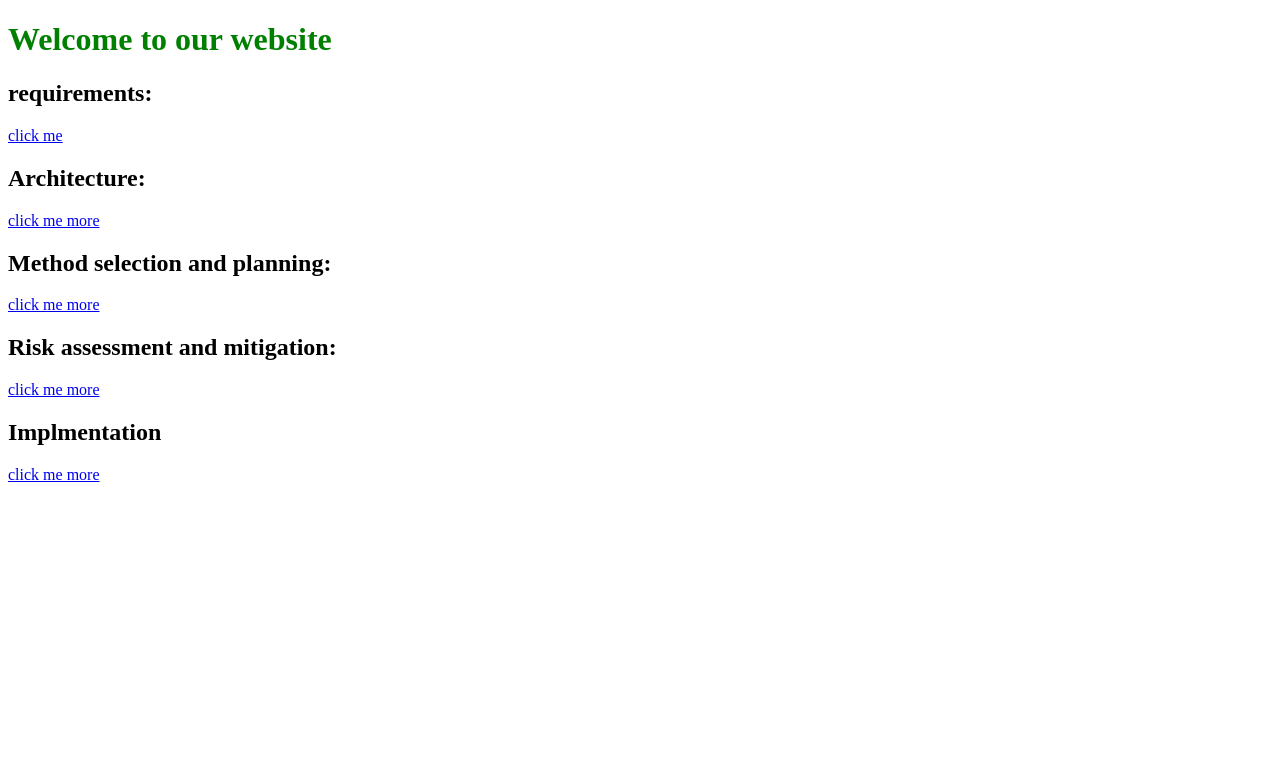
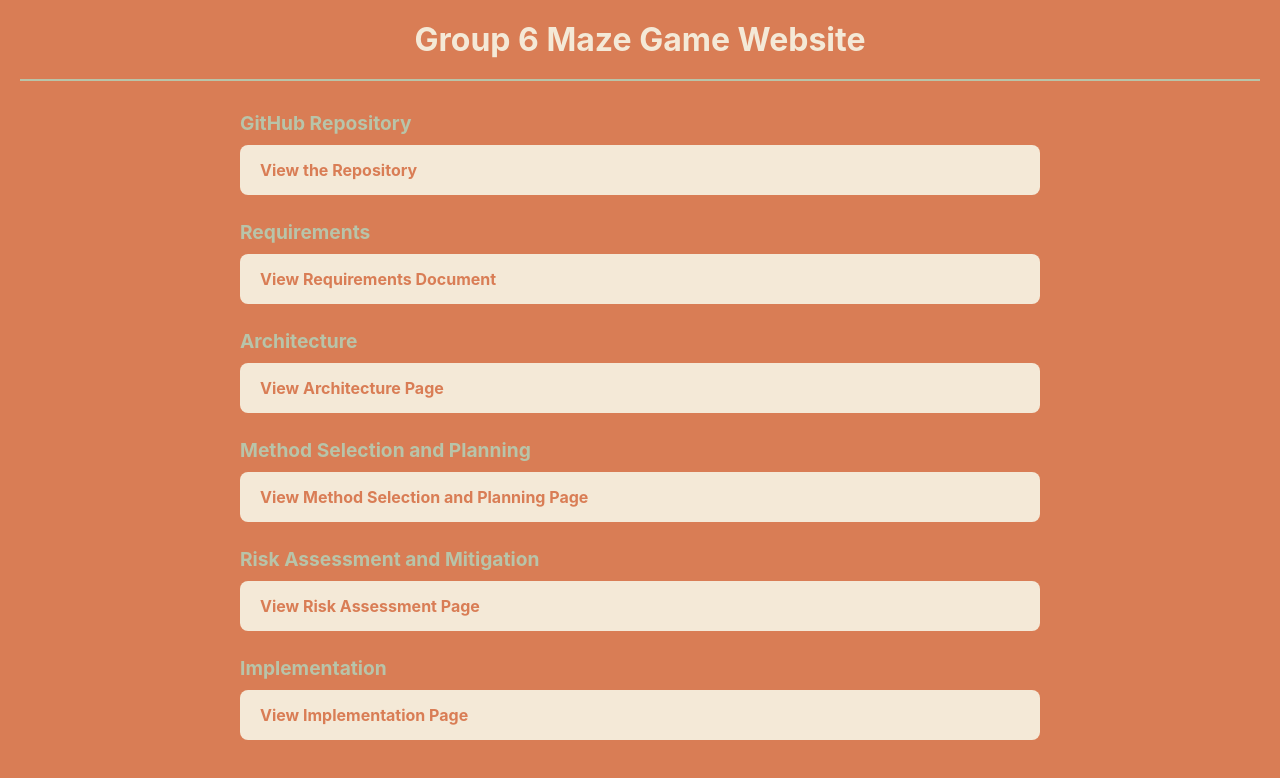
Before and after one commit to OfficialJxhn/ENG1-Website, a plain HTML site: page index.html in a window 1280 px wide. Drawn offline with Linux system fonts and the light colour scheme.

Commit message:
Add files via upload

```diff
--- a/index.html
+++ b/index.html
@@ -1,23 +1,54 @@
-<!DOCTYPE html>
 <!DOCTYPE html>
 <html lang="en">
   <head>
     <meta charset="UTF-8" />
     <meta name="viewport" content="width=device-width, initial-scale=1.0" />
-    <title>SYS1</title>
+    <title>SYS1 - Group 6</title>
     <link rel="stylesheet" href="style.css" />
   </head>
   <body>
-    <h1 id="title">Welcome to our website</h1>
-    <h2 id = "subtitle">requirements:</h2>
-    <a href = "https://docs.google.com/document/d/1CeAbLwHMh5_z6kBy8qJlS97mgxvdpD1n_BTVBaOedBc/edit?tab=t.0" > click me</a>
-    <h2 id = "subtitle">Architecture:</h2>
-    <a href = "https://docs.google.com/document/d/1E96Tj_vV18QfUk5itaHGKfV_fh98Yyg1uEMjqz-XiYA/edit?usp=drive_web&ouid=116184667379410576927"> click me more</a>
-    <h2 id = "subtitle">Method selection and planning:</h2>
-    <a href = "https://docs.google.com/document/d/1E96Tj_vV18QfUk5itaHGKfV_fh98Yyg1uEMjqz-XiYA/edit?usp=drive_web&ouid=116184667379410576927"> click me more</a>
-    <h2 id = "subtitle">Risk assessment and mitigation:</h2>
-    <a href = "https://docs.google.com/document/d/1E96Tj_vV18QfUk5itaHGKfV_fh98Yyg1uEMjqz-XiYA/edit?usp=drive_web&ouid=116184667379410576927"> click me more</a>
-    <h2 id = "subtitle">Implmentation</h2>
-    <a href = "https://docs.google.com/document/d/1E96Tj_vV18QfUk5itaHGKfV_fh98Yyg1uEMjqz-XiYA/edit?usp=drive_web&ouid=116184667379410576927"> click me more</a>
+    <header>
+      <h1 id="title">Group 6 Maze Game Website</h1>
+    </header>
 
+    <main>
+      <div class="link-section">
+        <h2 class="subtitle">GitHub Repository</h2>
+        <a href="https://github.com/kirottu1/maze-game">View the Repository</a>
+      </div>
+
+      <div class="link-section">
+        <h2 class="subtitle">Requirements</h2>
+        <a
+          href="https://docs.google.com/document/d/1CeAbLwHMh5_z6kBy8qJlS97mgxvdpD1n_BTVBaOedBc/edit?tab=t.0"
+          >View Requirements Document</a
+        >
+      </div>
+
+      <div class="link-section">
+        <h2 class="subtitle">Architecture</h2>
+        <a href="https://google.com">View Architecture Page</a>
+      </div>
+
+      <div class="link-section">
+        <h2 class="subtitle">Method Selection and Planning</h2>
+        <a href="https:/google.com"
+          >View Method Selection and Planning Page</a
+        >
+      </div>
+
+      <div class="link-section">
+        <h2 class="subtitle">Risk Assessment and Mitigation</h2>
+        <a
+          href="https://docs.google.com/document/d/1E96Tj_vV18QfUk5itaHGKfV_fh98Yyg1uEMjqz-XiYA/edit?usp=drive_web&ouid=116184667379410576927"
+          >View Risk Assessment Page</a
+        >
+      </div>
+
+      <div class="link-section">
+        <h2 class="subtitle">Implementation</h2>
+        <a href="https://google.com">View Implementation Page</a>
+      </div>
+    </main>
   </body>
+</html>
--- a/style.css
+++ b/style.css
@@ -1,3 +1,59 @@
-h1 {
-    color: green;
+/* Sets a professional font and removes default margins */
+body {
+  background-color: #d97d55; /* Original background color */
+  font-family: -apple-system, BlinkMacSystemFont, "Segoe UI", Roboto,
+    Helvetica, Arial, sans-serif;
+  margin: 0;
+  padding: 20px;
+  color: #f4e9d7; /* Default text color */
 }
+
+/* Header styles */
+header {
+  text-align: center;
+  padding-bottom: 20px;
+  margin-bottom: 30px;
+  border-bottom: 2px solid #b8c4a9; /* Use subtitle color for a separator */
+}
+
+h1#title {
+  color: #f4e9d7; /* Original h1 color */
+  margin: 0; /* Remove default margin */
+}
+
+/* Main content wrapper */
+main {
+  max-width: 800px; /* Stops content from being too wide */
+  margin: 0 auto; /* Centers the content block */
+}
+
+/* Styles for each link section */
+.link-section {
+  margin-bottom: 25px; /* Adds space between each section */
+}
+
+h2.subtitle {
+  color: #b8c4a9; /* Original subtitle color */
+  margin-top: 0;
+  margin-bottom: 10px; /* Space between title and link */
+  font-size: 1.2rem;
+}
+
+/* Link styling */
+a {
+  display: block; /* Makes the whole area clickable */
+  background-color: #f4e9d7; /* Use light color for link background */
+  color: #d97d55; /* Use main background color for link text */
+  padding: 15px 20px;
+  text-decoration: none; /* Removes the underline */
+  font-weight: bold;
+  border-radius: 8px; /* Rounded corners */
+  transition: background-color 0.2s, transform 0.2s;
+}
+
+/* Hover effect for links */
+a:hover {
+  background-color: #ffffff; /* Brighten on hover */
+  transform: translateY(-2px); /* Slight "lift" effect */
+  box-shadow: 0 4px 10px rgba(0, 0, 0, 0.2);
+}
```
